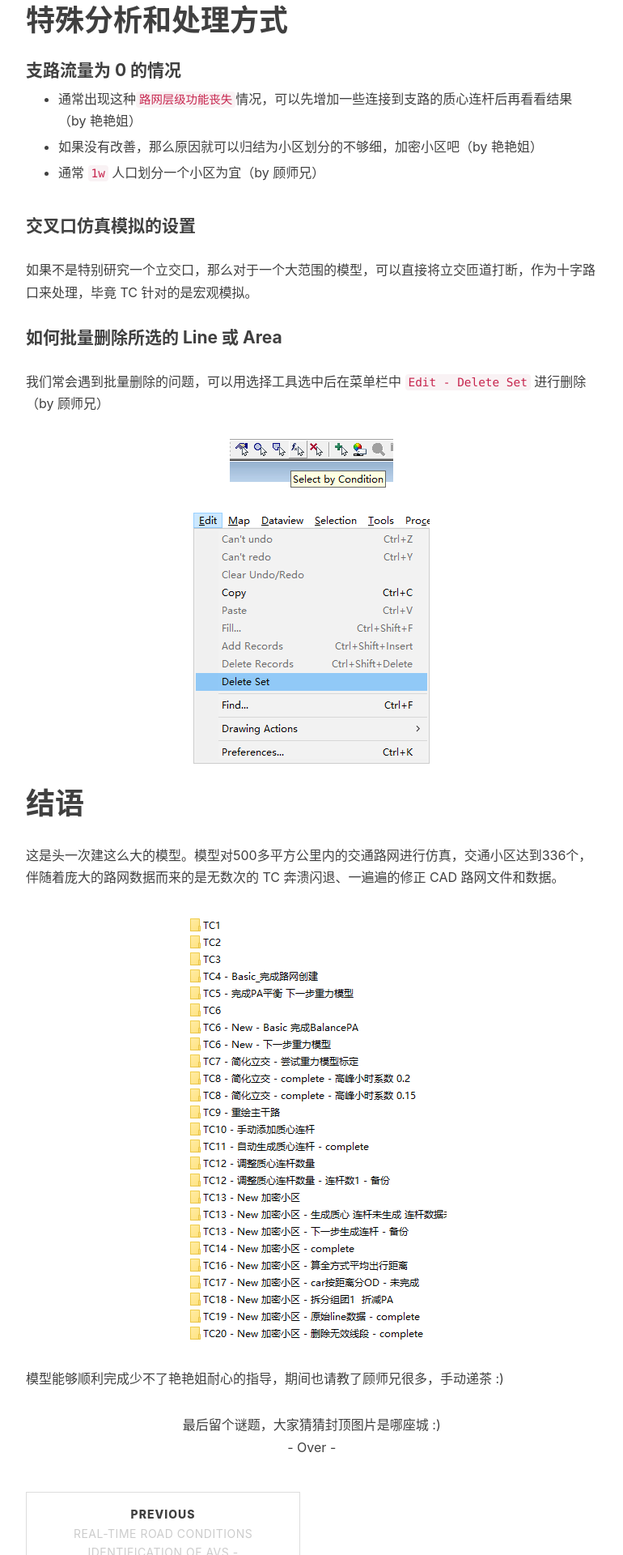
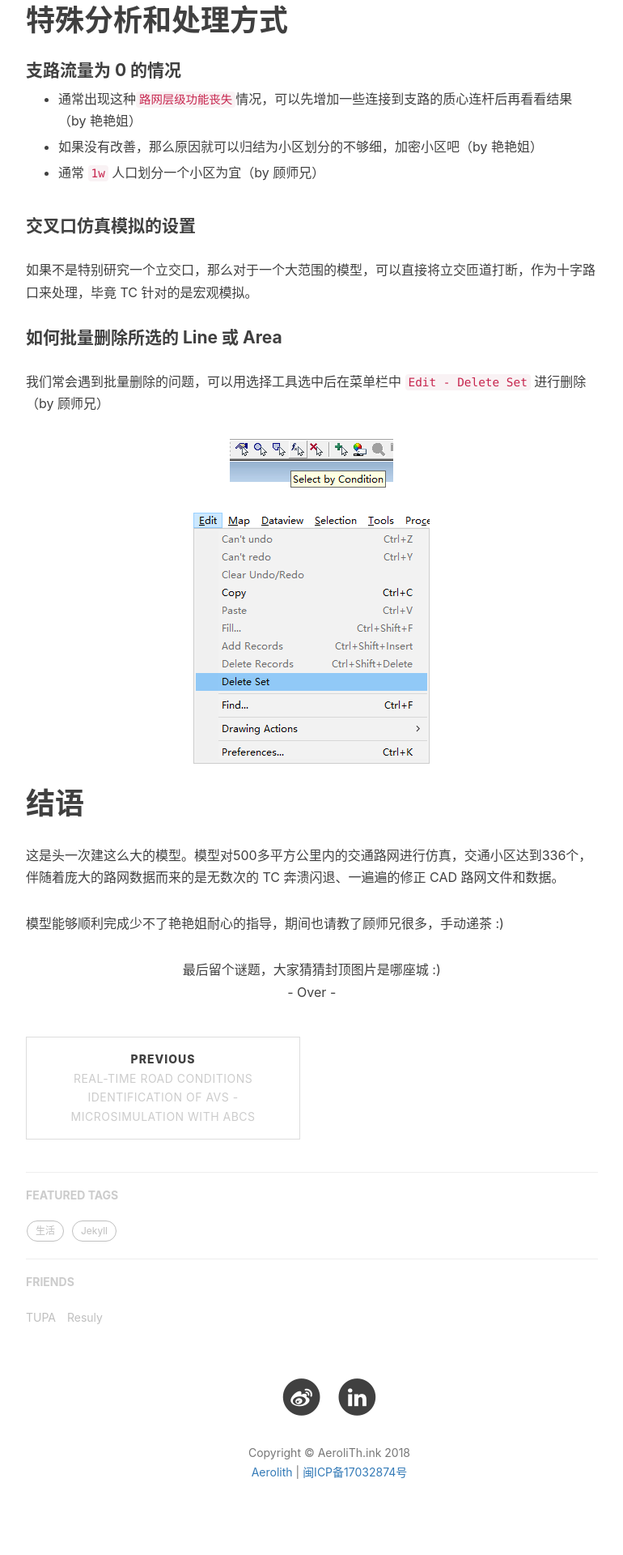
Before and after one commit to aerolithink/aerolithink.github.io, a Jekyll site: the page built from _posts/2018-7-12-TCxc.md, in a window 1280 px wide. Shown: the part 4480-6400 px from the top of the page at 81% size, without its empty margins (233-1003 px from the left). Built offline with Jekyll 4.4.1, drawn with Linux system fonts in a browser that asks for light colours; nearby versions of some CDN libraries; comment, search, counter and statistics services are not loaded.

Commit message:
Post TC v 1.6

```diff
--- a/_posts/2018-7-12-TCxc.md
+++ b/_posts/2018-7-12-TCxc.md
@@ -116,7 +116,6 @@ TC 中所生成的阻抗矩阵的对角线均为 0，代表小区内部无出行
 # 结语
 这是头一次建这么大的模型。模型对500多平方公里内的交通路网进行仿真，交通小区达到336个，伴随着庞大的路网数据而来的是无数次的 TC 奔溃闪退、一遍遍的修正 CAD 路网文件和数据。
 
-<img src="/img/in-post/2018-7-12-TCxc/files.png" width="333" height="532"/>
 
 模型能够顺利完成少不了艳艳姐耐心的指导，期间也请教了顾师兄很多，手动递茶 :)
 
```
Also changed, not shown: img/in-post/2018-7-12-TCxc/files.png (deleted), img/in-post/2018-7-12-TCxc/xC.png (deleted).
